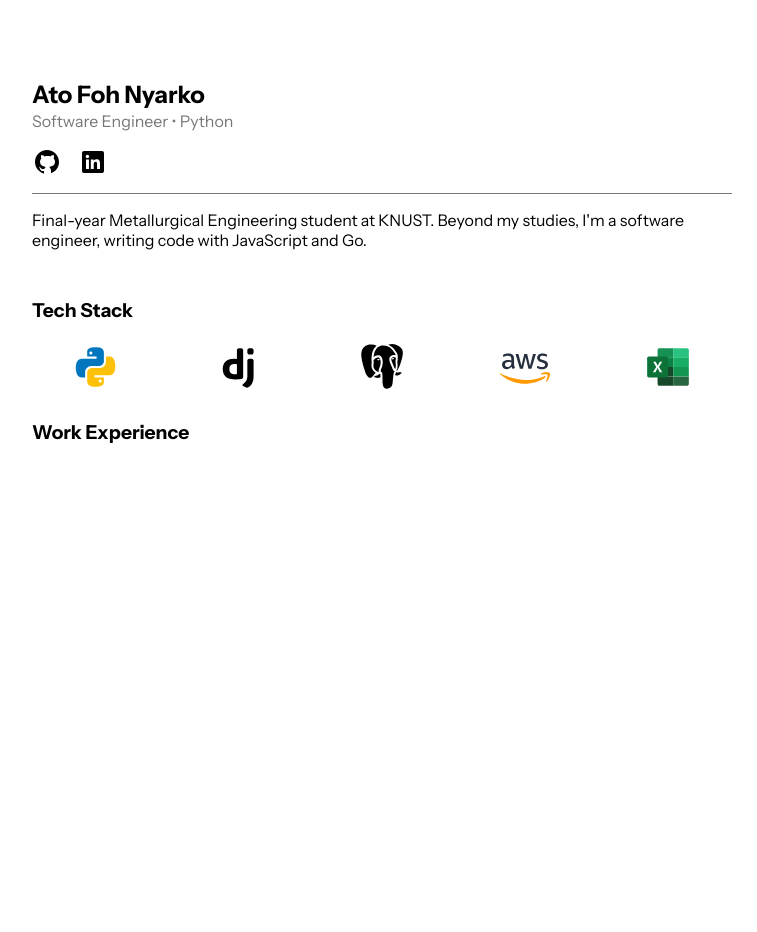
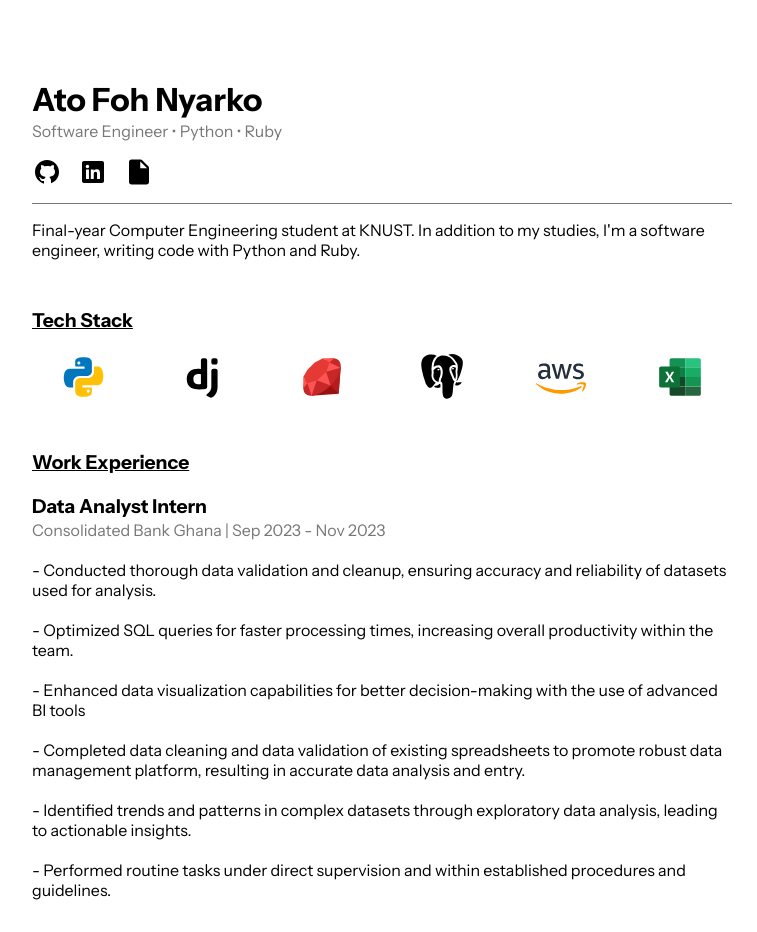
Before and after one commit to atofoh/my-portfolio, a plain HTML site: page index.html in a window 1280 px wide. Shown: the whole page, without its empty margins (258-1015 px from the left). Before the commit the page ends 800 px from the top, so only its background shows below. Drawn offline with Linux system fonts and the light colour scheme.

Commit message:
progress

```diff
--- a/index.html
+++ b/index.html
@@ -1,4 +1,5 @@
 <html lang="en">
+
 <head>
   <meta charset="UTF-8" />
   <meta name="viewport" content="width=device-width, initial-scale=1.0" />
@@ -10,18 +11,17 @@
   <!-- Hero Section -->
   <section class="hero-section">
     <div>
-        <h3>Ato Foh Nyarko</h3>
-        <p class="subtext">Software Engineer • Python</p>
-        <div class="flex links-container">
+      <h2>Ato Foh Nyarko</h2>
+      <p class="subtext">Software Engineer • Python • Ruby</p>
+      <div class="flex items-center links-container">
         <a href="https://www.github.com/atofoh" target="_blank">
           <img src="./images/logos/github.svg" alt="github" class="icon" />
         </a>
         <a href="https://www.github.com/atofoh" target="_blank">
-            <img
-              src="./images/logos/linkedin.svg"
-              alt="linkedin"
-              class="icon"
-            />
+          <img src="./images/logos/linkedin.svg" alt="linkedin" class="icon" />
+        </a>
+        <a href="https://www.github.com/atofoh" target="_blank">
+          <img src="./images/logos/resume.svg" alt="my_resume" class="icon" />
         </a>
       </div>
     </div>
@@ -29,15 +29,15 @@
     <!-- A Brief statement about myself -->
     <div>
       <p>
-          Final-year Metallurgical Engineering student at KNUST. Beyond my
-          studies, I'm a software engineer, writing code with JavaScript and Go.
+        Final-year Computer Engineering student at KNUST. In addition to my
+        studies, I'm a software engineer, writing code with Python and Ruby.
       </p>
     </div>
   </section>
   <!-- Tech Stack -->
   <section class="tech-stack">
     <div>
-        <h4>Tech Stack</h4>
+      <h4 class="underline">Tech Stack</h4>
     </div>
     <br>
     <div>
@@ -47,6 +47,9 @@
         </li>
         <li>
           <img src="./images/logos/django.svg" alt="python" class="icon-lg" />
+        </li>
+        <li>
+          <img src="./images/logos/ruby.svg" alt="ruby" class="icon-lg" />
         </li>
         <li>
           <img src="./images/logos/postgres.svg" alt="postgres" class="icon-lg" />
@@ -61,17 +64,41 @@
     </div>
   </section>
   <br>
+  <br>
   <!-- Work Experience -->
   <section class="work-xp">
     <div>
-        <h4>Work Experience</h4>
+      <h4 class="underline">Work Experience</h4>
     </div>
     <br>
     <div>
-        <div class="">
-            <h3></h3>
+      <div>
+        <div>
+          <h4>Data Analyst Intern</h4>
+          <p class="subtext">Consolidated Bank Ghana | Sep 2023 - Nov 2023</p>
+        </div>
+        <br>
+        <ul>
+          <li>- Conducted thorough data validation and cleanup, ensuring accuracy and reliability of datasets used for
+            analysis.</li>
+          <br>
+          <li>- Optimized SQL queries for faster processing times, increasing overall productivity within the team.</li>
+          <br>
+          <li>- Enhanced data visualization capabilities for better decision-making with the use of advanced BI tools
+          </li>
+          <br>
+          <li>- Completed data cleaning and data validation of existing spreadsheets to promote robust data management
+            platform, resulting in accurate data analysis and entry.
+          </li>
+          <br>
+          <li>- Identified trends and patterns in complex datasets through exploratory data analysis, leading to
+            actionable insights.</li>
+          <br>
+          <li>- Performed routine tasks under direct supervision and within established procedures and guidelines.</li>
+        </ul>
       </div>
     </div>
   </section>
 </body>
+
 </html>
--- a/styles.css
+++ b/styles.css
@@ -22,6 +22,10 @@ body {
 }
 
 /* Base Classes */
+h2 {
+  font-size: 2em;
+  font-weight: bold;
+}
 h3 {
   font-size: 1.5em;
   font-weight: bold;
@@ -45,7 +49,7 @@ p {
 }
 .list {
   display: grid;
-  grid-template-columns: repeat(5, 1fr);
+  grid-template-columns: repeat(6, 1fr);
   gap: 1em;
   margin-bottom: 0.5em;
 }
@@ -93,3 +97,6 @@ p {
 .items-center {
   align-items: center;
 }
+.underline{
+  text-decoration: underline;
+}
```
Also changed, not shown: images/logos/resume.svg (added), images/logos/ruby.svg (added). Lines whose indentation alone changed are shown as unchanged.
